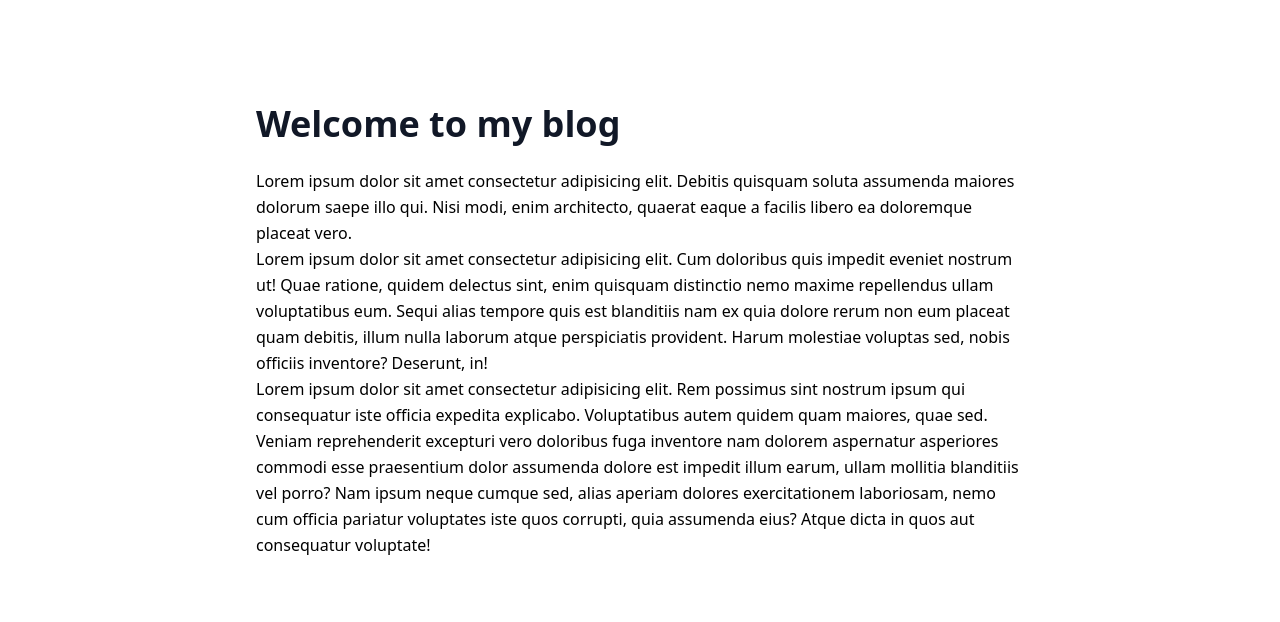
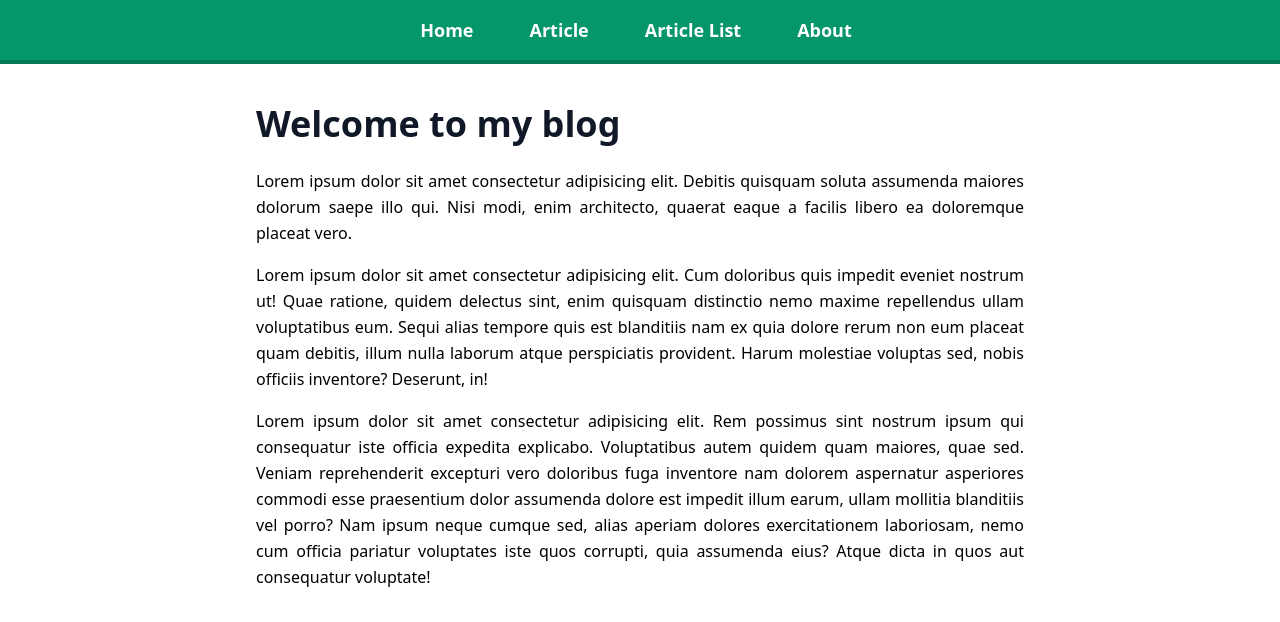
Before and after one commit to mouzong/mern-stack-blog-with-tailwindcss, a React (Create React App) app: page / in a window 1280 px wide. Shown: the top 622 px of the page. Built offline with nearby package versions, Linux system fonts and the light colour scheme.

Commit message:
aded and finished the navbar

```diff
--- a/src/App.js
+++ b/src/App.js
@@ -1,14 +1,18 @@
 import { BrowserRouter as Router, Route } from "react-router-dom";
 
-//Components importation
+//Pages imports
 import Home from "./pages/Home";
 import About from "./pages/About";
 import Article from "./pages/Article";
 import ArticleList from "./pages/ArticleList";
 
+//Components imports
+import NavBar from "./components/NavBar";
+
 function App() {
   return (
     <Router>
+      <NavBar />
       <div className="max-w-screen-md mx-auto pt-20">
         <Route exact path="/" component={Home} />
         <Route exact path="/about" component={About} />
--- /dev/null
+++ b/src/components/NavBar.js
@@ -0,0 +1,33 @@
+import React from "react";
+import { Link } from "react-router-dom";
+
+const NavBar = () => {
+  return (
+    <nav className="border-b-4 border-green-700 text-center fixed top-0 w-full bg-green-600 font-bold text-lg text-white">
+      <ul>
+        <li className="inline-block pt-4 pb-4">
+          <Link to="/" className="pl-6 pr-8">
+            Home
+          </Link>
+        </li>
+        <li className="inline-block pt-4 pb-4">
+          <Link to="/article" className="pl-6 pr-8">
+            Article
+          </Link>
+        </li>
+        <li className="inline-block pt-4 pb-4">
+          <Link to="/article-list" className="pl-6 pr-8">
+            Article List
+          </Link>
+        </li>
+        <li className="inline-block pt-4 pb-4">
+          <Link to="/about" className="pl-6 pr-8">
+            About
+          </Link>
+        </li>
+      </ul>
+    </nav>
+  );
+};
+
+export default NavBar;
--- a/src/pages/About.js
+++ b/src/pages/About.js
@@ -6,13 +6,13 @@
       <h1 className="sm:text-4xl text-2xl font-bold mb-6 mt-6 text-gray-900">
         About
       </h1>
-      <p className="mx-auto leading-relaxed text-base mb--4">
+      <p className="mx-auto leading-relaxed text-base mb-4 text-justify">
         Lorem ipsum dolor sit amet consectetur adipisicing elit. Debitis
         quisquam soluta assumenda maiores dolorum saepe illo qui. Nisi modi,
         enim architecto, quaerat eaque a facilis libero ea doloremque placeat
         vero.
       </p>
-      <p className="mx-auto leading-relaxed text-base mb--4">
+      <p className="mx-auto leading-relaxed text-base mb-4 text-justify">
         Lorem ipsum dolor sit amet consectetur adipisicing elit. Cum doloribus
         quis impedit eveniet nostrum ut! Quae ratione, quidem delectus sint,
         enim quisquam distinctio nemo maxime repellendus ullam voluptatibus eum.
@@ -20,7 +20,7 @@
         placeat quam debitis, illum nulla laborum atque perspiciatis provident.
         Harum molestiae voluptas sed, nobis officiis inventore? Deserunt, in!
       </p>
-      <p className="mx-auto leading-relaxed text-base mb--4">
+      <p className="mx-auto leading-relaxed text-base mb-4 text-justify">
         Lorem ipsum dolor sit amet consectetur adipisicing elit. Rem possimus
         sint nostrum ipsum qui consequatur iste officia expedita explicabo.
         Voluptatibus autem quidem quam maiores, quae sed. Veniam reprehenderit
--- a/src/pages/Home.js
+++ b/src/pages/Home.js
@@ -6,13 +6,13 @@
       <h1 className="sm:text-4xl text-2xl font-bold mb-6 mt-6 text-gray-900">
         Welcome to my blog
       </h1>
-      <p className="mx-auto leading-relaxed text-base mb--4">
+      <p className="mx-auto leading-relaxed text-base mb-4 text-justify">
         Lorem ipsum dolor sit amet consectetur adipisicing elit. Debitis
         quisquam soluta assumenda maiores dolorum saepe illo qui. Nisi modi,
         enim architecto, quaerat eaque a facilis libero ea doloremque placeat
         vero.
       </p>
-      <p className="mx-auto leading-relaxed text-base mb--4">
+      <p className="mx-auto leading-relaxed text-base mb-4 text-justify">
         Lorem ipsum dolor sit amet consectetur adipisicing elit. Cum doloribus
         quis impedit eveniet nostrum ut! Quae ratione, quidem delectus sint,
         enim quisquam distinctio nemo maxime repellendus ullam voluptatibus eum.
@@ -20,7 +20,7 @@
         placeat quam debitis, illum nulla laborum atque perspiciatis provident.
         Harum molestiae voluptas sed, nobis officiis inventore? Deserunt, in!
       </p>
-      <p className="mx-auto leading-relaxed text-base mb--4">
+      <p className="mx-auto leading-relaxed text-base mb-4 text-justify">
         Lorem ipsum dolor sit amet consectetur adipisicing elit. Rem possimus
         sint nostrum ipsum qui consequatur iste officia expedita explicabo.
         Voluptatibus autem quidem quam maiores, quae sed. Veniam reprehenderit
```
